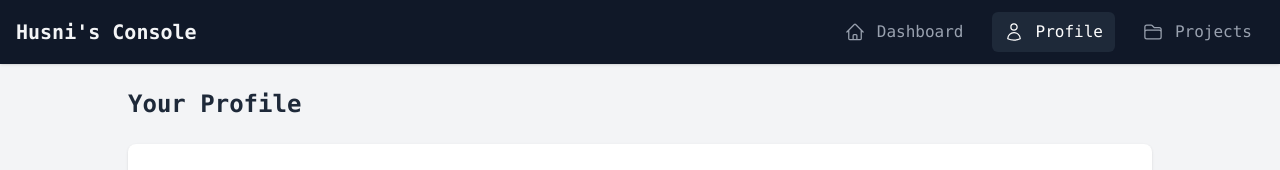
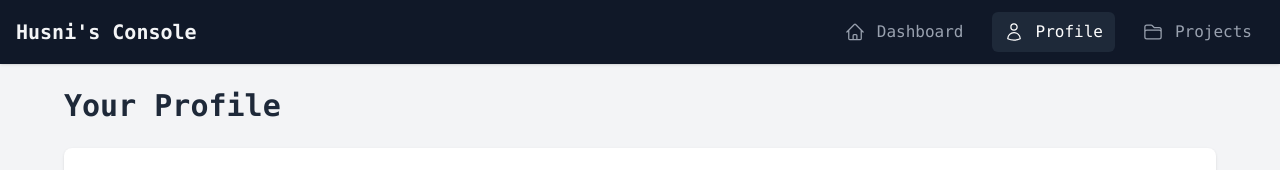
Before and after one commit to husni-robani/abstracted_self, a Vue app in the folder frontend/: page /admin/profile in a window 1280 px wide. Shown: the top 170 px of the page. Built offline with nearby package versions, Linux system fonts and the light colour scheme; no server answers.

Commit message:
changed max width of container and header font size

```diff
--- a/frontend/src/pages/ProfileManagement.vue
+++ b/frontend/src/pages/ProfileManagement.vue
@@ -1,8 +1,8 @@
 <template>
   <AdminLayout>
-    <div class="max-w-5xl mx-auto space-y-6">
-      <h1 class="text-2xl font-semibold font-mono mb-6">Your Profile</h1>
+    <div class="max-w-6xl mx-auto space-y-6">
       <!-- Main Form -->
+      <h1 class="text-3xl font-semibold font-mono mb-6">Your Profile</h1>
       <div
         class="mx-auto flex flex-col justify-around gap-5 bg-white shadow rounded-lg p-6"
       >
```
